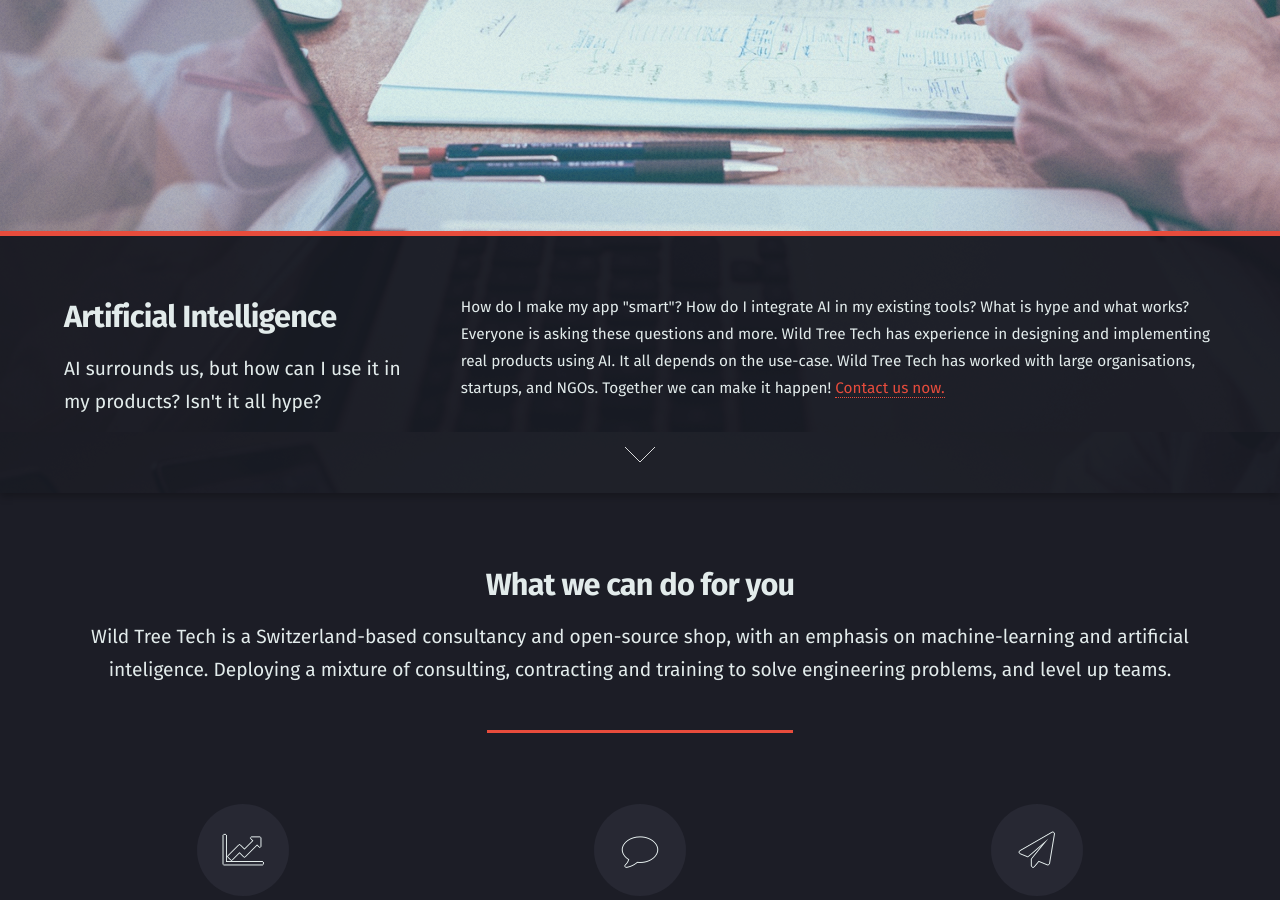
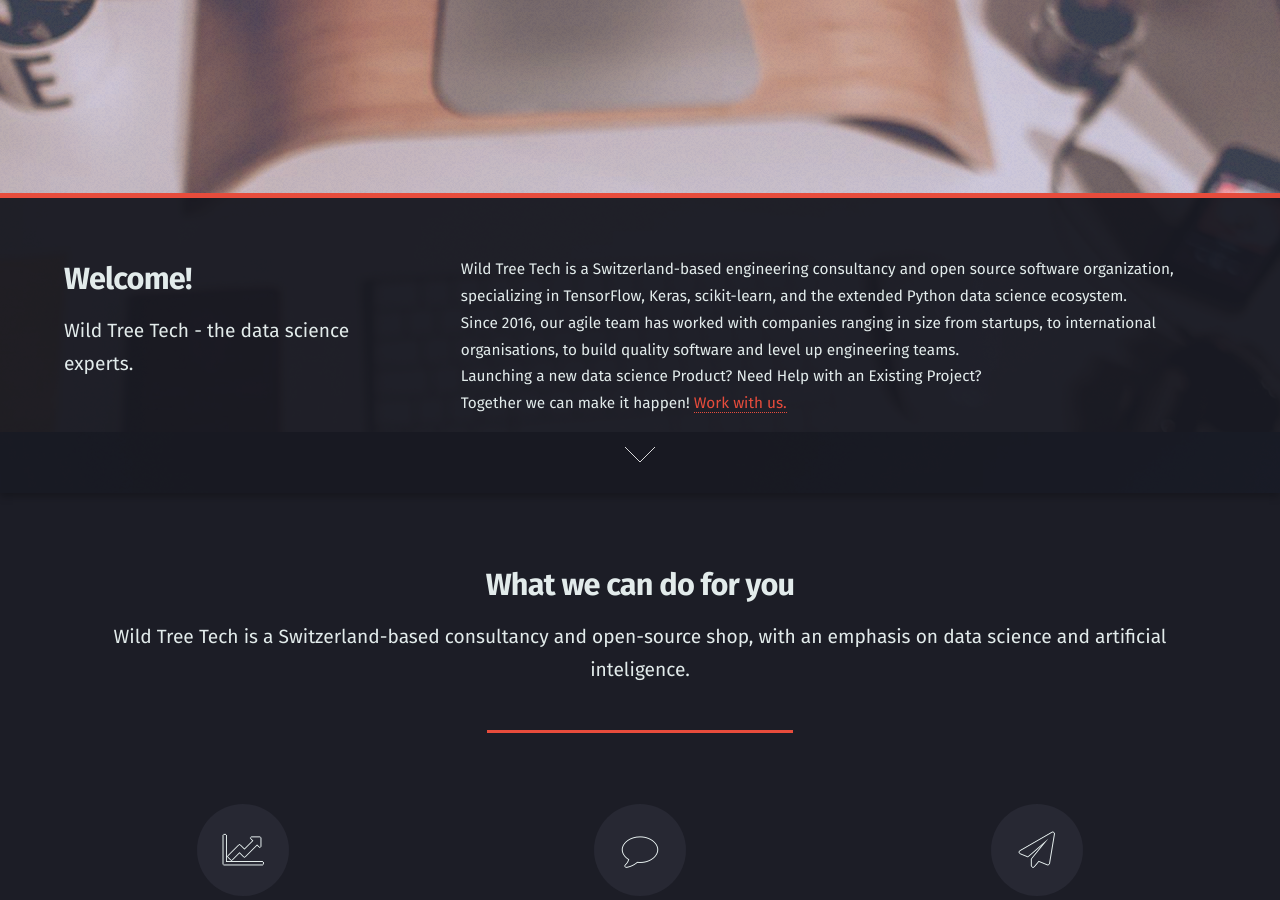
Before and after one commit to wildtreetech/wildtreetech.github.io, a Jekyll site: the page built from index.html, in a window 1280 px wide and 900 px high, scrolled down 1307 px. Built offline with Jekyll 4.4.1, drawn with Linux system fonts in a browser that asks for light colours; some of the changed text lies outside the part shown.

Commit message:
More woah

```diff
--- a/_includes/head.html
+++ b/_includes/head.html
@@ -1,5 +1,5 @@
 <head>
-  <title>Wild Tree Technologies</title>
+  <title>Welcome to Wild Tree Tech</title>
   <meta charset="utf-8" />
   <meta name="viewport" content="width=device-width, initial-scale=1" />
   <!--[if lte IE 8]><script src="/assets/js/ie/html5shiv.js"></script><![endif]-->
--- a/_includes/menu.html
+++ b/_includes/menu.html
@@ -4,12 +4,11 @@
 	<nav id="nav">
 		<ul>
 			<li><a href="/index.html">Home</a></li>
-			<li><a href="/index.html#science">Artificial Intelligence</a></li>
 			<li><a href="/index.html#services">Services</a>
 				<ul>
-					<li><a href="/index.html#services">Data analysis</a></li>
-					<li><a href="/index.html#services">Consulting</a></li>
-					<li><a href="/training/">Training</a></li>
+					<li><a href="/index.html#services">Projects</a></li>
+					<li><a href="/index.html#services">Training</a></li>
+					<li><a href="/index.html#services">Products</a></li>
 				</ul>
 			</li>
 			<li><a href="/index.html#who">About</a></li>
--- a/index.html
+++ b/index.html
@@ -16,27 +16,28 @@
 
 <!-- Data science -->
 <section id="science" class="spotlight style1 bottom">
-	<span class="image fit main"><img src="images/pic02-two.jpg" alt="" /></span>
+	<span class="image fit main"><img src="images/more-woah.jpg" alt="" /></span>
 	<div class="content">
 		<div class="container">
 			<div class="row">
 				<div class="4u 12u$(medium)">
 					<header>
-						<h2>Artificial Intelligence</h2>
-						<p>AI surrounds us, but how can I use it in my products?
-                        Isn't it all hype?</p>
+						<h2>Welcome!</h2>
+						<p>Wild Tree Tech - the data science experts.</p>
 					</header>
 				</div>
 				<div class="8u$ 12u$(medium)">
-					<p>How do I make my app "smart"? How do I integrate AI in
-                        my existing tools? What is hype and what
-                        works? Everyone is asking these questions and more.
-                        Wild Tree Tech has experience in
-                        designing and implementing real products using AI.
-                        It all depends on the use-case.
-                        Wild Tree Tech has worked with large organisations, startups,
-                        and NGOs.
-                        Together we can make it happen! <a href="/index.html#contact">Contact us now.</a></p>
+					<p>Wild Tree Tech is a Switzerland-based engineering
+                        consultancy and open source software organization,
+                        specializing in TensorFlow, Keras, scikit-learn,
+                        and the extended Python data science ecosystem.<br />
+                        Since 2016, our agile team has worked with companies
+                        ranging in size from startups, to international
+                        organisations, to build quality software and level up
+                        engineering teams.<br />
+                        Launching a new data science Product? Need Help with an Existing Project?<br />
+                        Together we can make it happen! <a href="/index.html#contact">Work with us.</a>
+                    </p>
 				</div>
 			</div>
 		</div>
@@ -50,51 +51,47 @@
 		<header class="major">
 			<h2>What we can do for you</h2>
 			<p>Wild Tree Tech is a Switzerland-based consultancy and open-source shop,
-      with an emphasis on machine-learning and artificial inteligence. Deploying
-      a mixture of consulting, contracting and training to solve engineering problems, and level up teams.
-      </p>
+              with an emphasis on data science and artificial inteligence.
+            </p>
 		</header>
 		<div class="box alt">
 			<div class="row uniform">
 				<section class="4u 6u(medium) 12u$(xsmall)">
 					<a href="#contact" class="icon alt major fa-line-chart">
-						<span class="label">Analyse</span>
+						<span class="label">Projects</span>
 					</a>
-					<h3><a href="#contact">Analyse</a></h3>
-					<p>Is my data ready for AI? How much data do I need?
-                        What kind of data? How does AI fit into my existing
-                        business? I help companies analyse where they stand
-                        today in terms of being ready for AI.
+					<h3><a href="#contact">Projects</a></h3>
+					<p>Launching a new data science project? Need help on an existing project?
+                    We deliver complete projects or embedd with your team.
            </p>
            <ul class="actions">
-             <li><a href="#contact" class="button">Setup a free meeting</a></li>
+             <li><a href="#contact" class="button">Setup a meeting</a></li>
            </ul>
 				</section>
 				<section class="4u 6u$(medium) 12u$(xsmall)">
 					<a href="#contact" class="icon alt major fa-comment">
-						<span class="label">Consulting</span>
+						<span class="label">Training</span>
 					</a>
-					<h3><a href="#contact">Advise</a></h3>
-					<p>How do you turn your idea into a product? I can help
-                        design your strategy, pick artificial intelligence
-                        tools, and then craft your minimum viable product.
+					<h3><a href="#contact">Training</a></h3>
+					<p>We teach best practices and modern tools in interactive,
+                        personal training sessions. Quickly bringing your team
+                        up to speed on AI.
 					</p>
 					<ul class="actions">
-						<li><a href="#contact" class="button">Setup a free meeting</a></li>
+						<li><a href="/training/" class="button">Training courses</a></li>
 					</ul>
 				</section>
         <section class="4u 6u(medium) 12u$(xsmall)">
 					<a href="training/" class="icon alt major fa-paper-plane">
-						<span class="label">Training</span>
+						<span class="label">Products</span>
 					</a>
-					<h3><a href="training/">Train</a></h3>
-					<p>
-						Are your team's skills a little rusty? These courses will bring
-						your staff up to speed with modern, open-source data science
-						and software development techniques.
+					<h3><a href="training/">Products</a></h3>
+					<p>We believe in open source. Data science development is
+                        advancing at light speed largely due to open source code.
+                        We offer commercial support for these projects.
 					</p>
 					<ul class="actions">
-						<li><a href="/training/" class="button">Training courses</a></li>
+						<li><a href="https://github.com/wildtreetech" class="button">Open source products</a></li>
 					</ul>
 				</section>
 			</div>
@@ -102,58 +99,6 @@
 	</div>
 </section>
 
-<!-- Products -->
-<section id="services" class="wrapper style1 special fade-up">
-	<div class="container">
-		<header class="major">
-			<h2>Products</h2>
-			<p>Wild Tree Tech offers the following products:</p>
-		</header>
-		<div class="box alt">
-			<div class="row uniform">
-				<section class="4u 6u(medium) 12u$(xsmall)">
-					<a href="#contact" class="icon alt major fa-line-chart">
-						<span class="label">Black box optimisation</span>
-					</a>
-					<h3><a href="#contact">Black box optimisation</a></h3>
-                    <p>XXX boilerplate about what black box optimisation
-                    is good for. Some target audiences and examples. If you
-                    are drilling oil wells you want to find the optimal position
-                    as quickly as possible.</p>
-           <ul class="actions">
-             <li><a href="#contact" class="button">Try our demo</a></li>
-           </ul>
-				</section>
-				<section class="4u 6u$(medium) 12u$(xsmall)">
-					<a href="#contact" class="icon alt major fa-comment">
-						<span class="label">Consulting</span>
-					</a>
-					<h3><a href="#contact">Advise</a></h3>
-					<p>How do you turn your idea into a product? I can help
-                        design your strategy, pick artificial intelligence
-                        tools, and then craft your minimum viable product.
-					</p>
-					<ul class="actions">
-						<li><a href="#contact" class="button">Setup a free meeting</a></li>
-					</ul>
-				</section>
-        <section class="4u 6u(medium) 12u$(xsmall)">
-					<a href="training/" class="icon alt major fa-paper-plane">
-						<span class="label">AI platform</span>
-					</a>
-					<h3><a href="training/">AI platform</a></h3>
-					<p>binder is the data-science paltform for your business. Stop
-                        knowledge from disappearing. Increase knowledge sharing in
-                        your organisation.
-					</p>
-					<ul class="actions">
-						<li><a href="/training/" class="button">Training courses</a></li>
-					</ul>
-				</section>
-			</div>
-		</div>
-	</div>
-</section>
 
 <!-- Who we are -->
 <section id="who" class="spotlight style2 right">
--- a/training/index.html
+++ b/training/index.html
@@ -30,7 +30,9 @@
               machine-learning experience. We will use deep-learning to recognise
               a player's hand gesture to implement a game of rock-paper-scissors.
               You will use <a href="https://www.tensorflow.org/">TensorFlow</a>, <a href="https://keras.io">keras</a>,
-              and <a href="#">OpenCV</a>
+              and <a href="#">OpenCV</a>.
+              <br />
+              <em>Next date: March, 1st 2018, <a href="https://docs.google.com/document/d/13Xj5b7j9n0v9aAbGrnEebnJKGuwLf2yE-zU9GfqVx60/edit?usp=sharing">sign up and details</a>.</em>
             </p>
             <h4>Deep learning from scratch</h4>
             <p>
```
Also changed, not shown: other parts of index.html (+1 -1 lines), images/more-woah.jpg (added).
